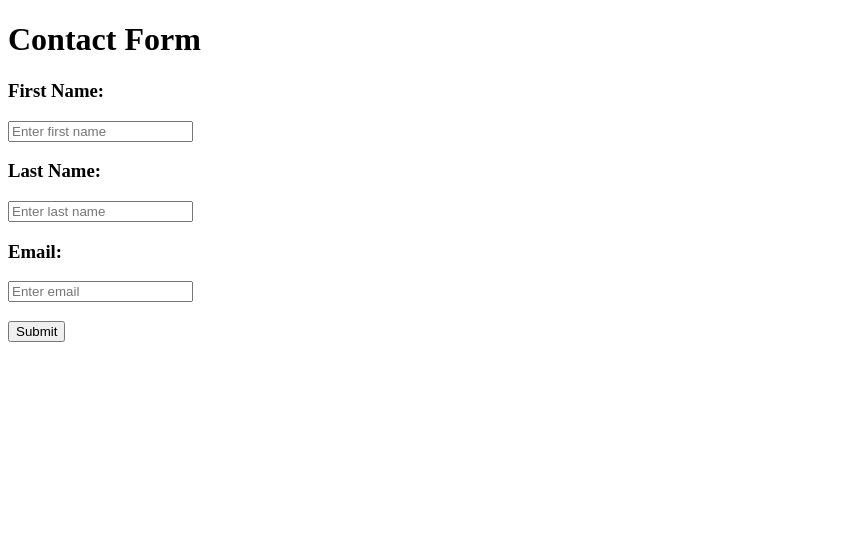
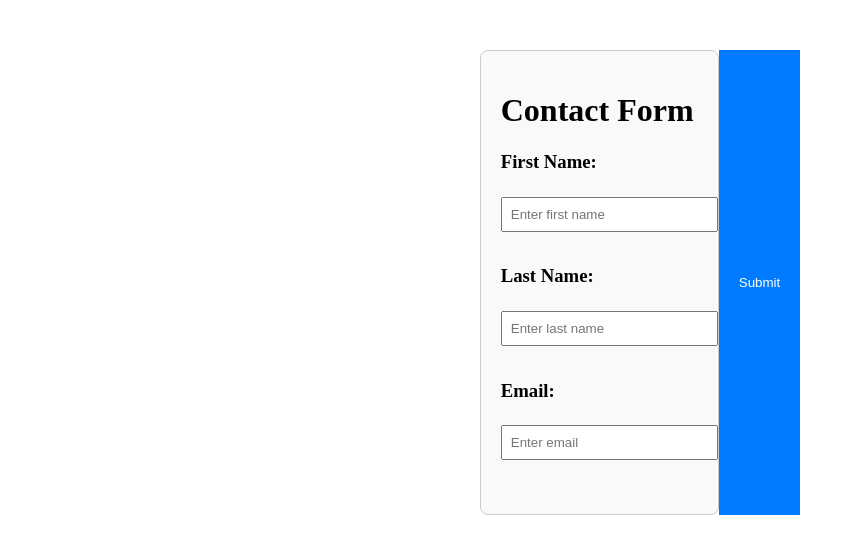
Before and after one commit to ghost-mann/contact_form, a PHP site: page / in a window 1280 px wide. Shown: the top 554 px of the page, without its empty margins (0-855 px from the left). Run offline with PHP 8.4, Linux system fonts and the light colour scheme.

Commit message:
feat: added css to index.php for better styling

```diff
--- a/index.php
+++ b/index.php
@@ -8,9 +8,35 @@
     <meta charset="UTF-8">
     <meta name="viewport" content="width=device-width, initial-scale=1.0">
     <title>contact form</title>
+    <style>
+        .parent-container {
+            display: flex;
+            justify-content: center;
+            margin-top: 50px;
+        }
+        .centered-div {
+            text-align : left;
+            padding: 20px;
+            border: 1px solid  #ccc;
+            border-radius: 8px;
+            background-color: #f9f9f9;
+        }
+        input[type="text"], input[type="email"] {
+            width: 100%;
+            padding: 8px;
+            margin: 5px 0 15px 0;
+        }
+        input[type="submit"] {
+            padding: 10px 20px;
+            background-color: #007bff;
+            color: white;
+            border: none;
+            cursor: pointer;
+        }
+    </style>
 </head>
 <body>
-<form action="index.php" method="post">
+<form action="contact.php" method="post">
 <div class="parent-container">
     <div class="centered-div">
     <h1>Contact Form</h1>
```
